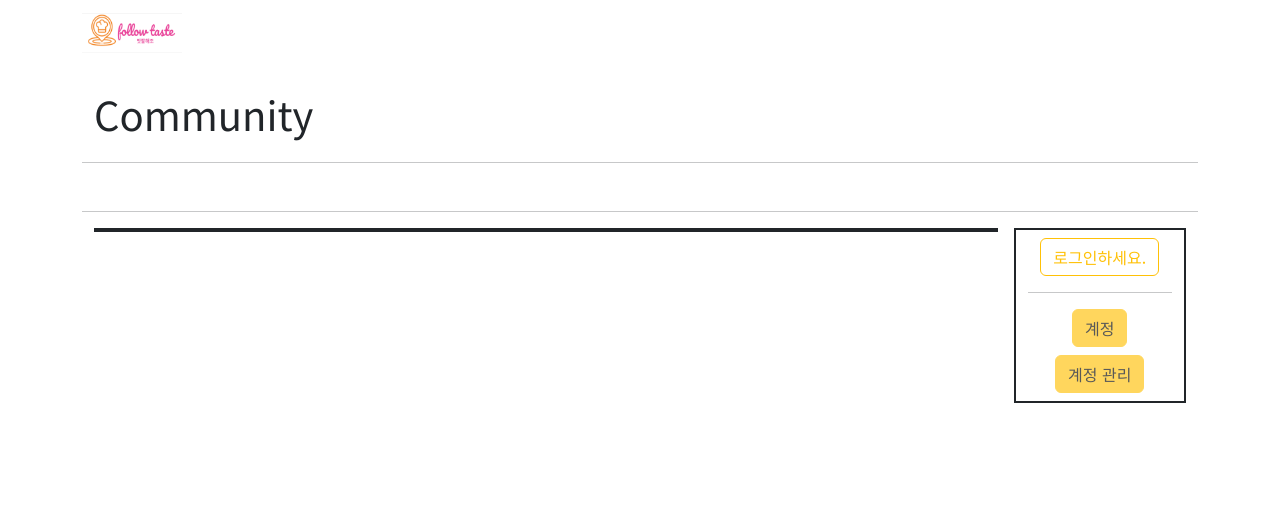
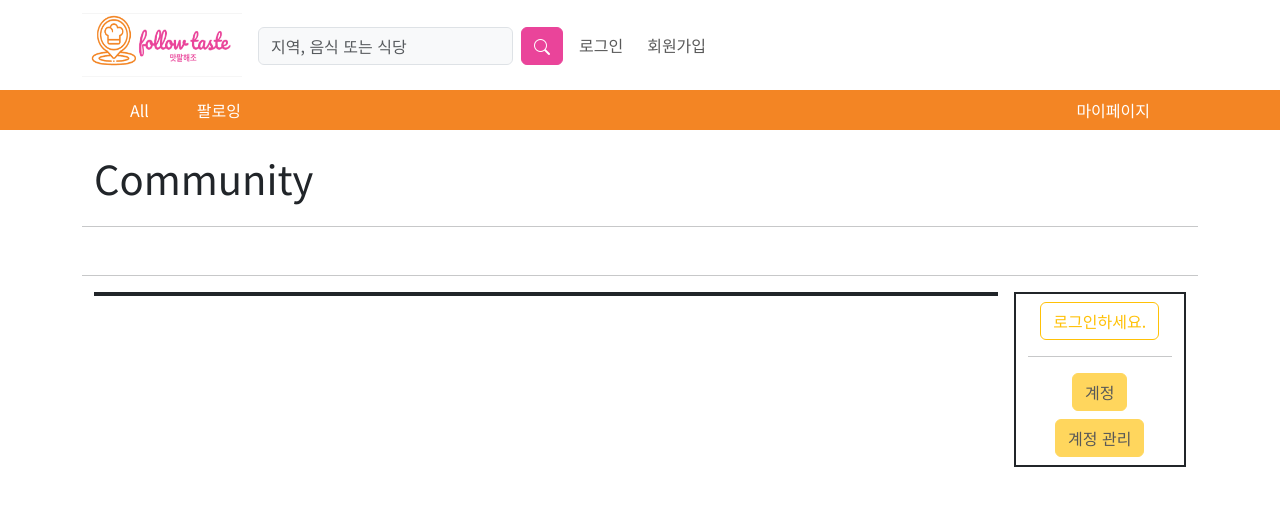
Before and after one commit to jsy78/PJT-1-1107, a Django app: page /articles/ in a window 1280 px wide. Shown: the top 514 px of the page. Run offline with Django 3.2, Linux system fonts and the light colour scheme; data that the repository does not hold is empty; parts of the project's set-up code (start-up, migrations or seed data) failed here and were passed over; some libraries are stand-ins or nearby versions.

Commit message:
Navbar (미완)

```diff
--- a/pjt/templates/navbar.html
+++ b/pjt/templates/navbar.html
@@ -1,43 +1,66 @@
+{% load django_bootstrap5 %}
 {% load static %}
-<nav class="navbar navbar-expand-lg bg-white navbar-dark sticky-top">
+
+<!-- Upper Navbar -->
+<nav class="navbar navbar-expand-lg">
   <div class="container">
+    <!-- 로고 -->
     <a class="navbar-brand" href="">
-      <img src="{% static 'images/맛팔해조 로고.png' %}" alt="Logo" width="100" height="40">
+      <img src="{% static 'images/맛팔해조 로고.png' %}" alt="Logo" style="width: 10rem; height: 4rem;">
     </a>
     <button class="navbar-toggler" type="button" data-bs-toggle="collapse" data-bs-target="#navbarNav" aria-controls="navbarNav" aria-expanded="false" aria-label="Toggle navigation">
       <span class="navbar-toggler-icon"></span>
     </button>
     <div class="collapse navbar-collapse" id="navbarNav">
-      {% comment %} <ul class="navbar-nav">
+      <ul class="navbar-nav me-auto mb-2 mb-lg-0">
+        <!-- 서치바 -->
         <li class="nav-item">
-          <a class="nav-link active" aria-current="page" href="{% url 'reviews:index' %}">Home</a>
+          <form class="form-inline my-2 my-lg-0 d-flex" style="position:sticky; top:70px; right:25px;" action="#" method="get">
+            {% csrf_token %}
+            <input class="form-control bg-light" type="search" placeholder="지역, 음식 또는 식당" aria-label="Search" name="q">
+            <button class="btn btn-search  ms-2" type="submit">
+              <i class="bi bi-search"></i>
+            </button>
+          </form>
         </li>
-        <li class="nav-item">
-          <a class="nav-link active" aria-current="page" href="{% url 'articles:index' %}">Community</a>
-        </li>
+
         {% if request.user.is_authenticated %}
           <li class="nav-item">
-            <a class="nav-link" href="{% url 'accounts:detail' request.user.pk %}">{{ request.user }}</a>
+            <a class="nav-link" href="#">{{ request.user }}</a>
           </li>
           <li class="nav-item">
-            <a class="nav-link" href="{% url 'accounts:logout' %}">로그아웃</a>
+            <a class="nav-link" href="#">로그아웃</a>
           </li>
         {% else %}
-          <li class="nav-item">
-            <a class="nav-link" href="{% url 'accounts:signup'%}">회원가입</a>
+          <li class="nav-item mx-2">
+            <a class="nav-link" href="#">로그인</a>
           </li>
           <li class="nav-item">
-            <a class="nav-link" href="{% url 'accounts:login' %}">로그인</a>
+            <a class="nav-link" href="#">회원가입</a>
           </li>
         {% endif %}
-      <!-- 서치바 -->
-      <form class="nav-item form-inline my-2 my-lg-0 d-flex" style="position:sticky; top:70px; right:25px;" action="{% url 'search:searchResult' %}" method="get">
-        {% csrf_token %}
-        <input class="form-control mr-sm-2" type="search" placeholder="Search" aria-label="Search" name="q">
-        <button class="btn btn-secondary my-2 my-sm-0" type="submit">SEARCH<i class="fas fa-search"></i></button>
-      </form>
-      <!-- 서치바 -->
-      </ul> {% endcomment %}
+      </ul>
     </div>
   </div>
 </nav>
+
+<!-- Lower Navbar -->
+<nav class="lower-navbar navbar-expand-lg text-white">
+  <div class="container">
+    <ul class="navbar-nav d-flex justify-content-between">
+      <div class="d-flex">
+        <li class="nav-item mx-5">
+          <a class="nav-link " aria-current="page" href="#">All</a>
+        </li>
+        <li class="nav-item me-5">
+          <a class="nav-link " aria-current="page" href="#">팔로잉</a>
+        </li>
+      </div>
+      <div>
+        <li class="nav-item mx-5">
+          <a class="nav-link " aria-current="page" href="#">마이페이지</a>
+        </li>
+      </div>
+    </ul>
+  </div>
+</nav>
--- a/static/css/style.css
+++ b/static/css/style.css
@@ -0,0 +1,16 @@
+.lower-navbar {
+  background-color: #f38524;
+}
+
+.btn-search {
+  background-color: #ea449a;
+  color: white;
+  border: 1px solid #ea449a;
+  cursor: pointer;
+}
+
+.btn-search:hover {
+  background-color: white;
+  color: #ea449a;
+  border: 1px solid #ea449a;
+}
```
Also changed, not shown: pjt/templates/main.html (+7 -0 lines).
